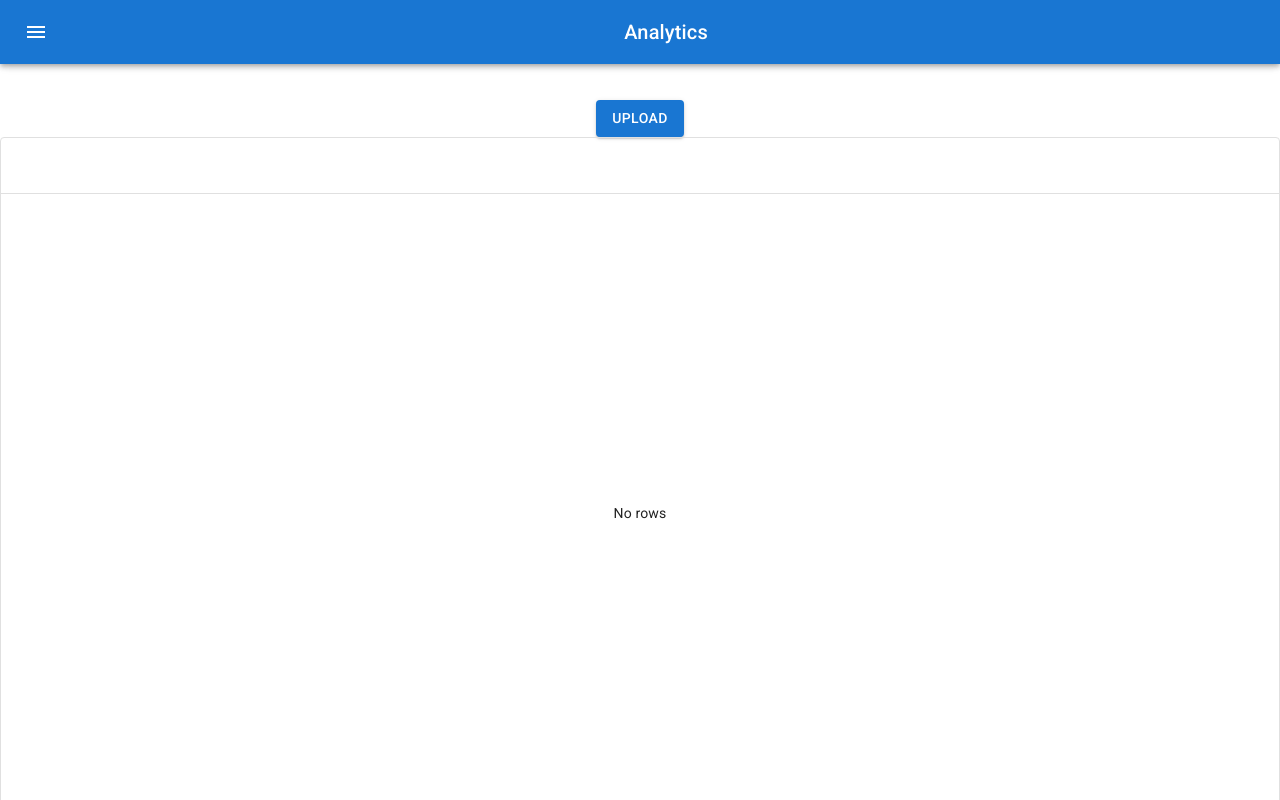
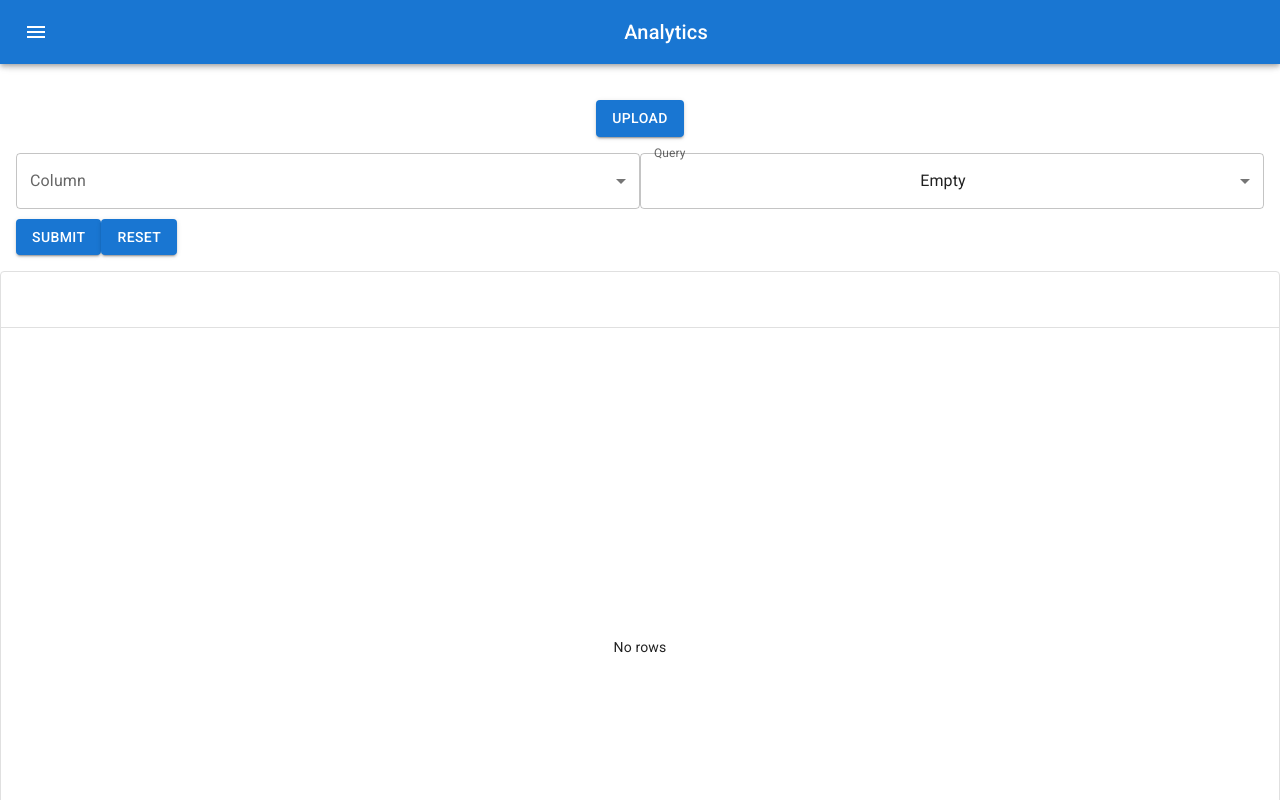
Before and after one commit to junaidp/analytics, a React (Create React App) app in the folder analytics/: page / in a window 1280 px wide. Shown: the top 800 px of the page. Built offline with nearby package versions, Linux system fonts and the light colour scheme.

Commit message:
feature/JC-code

```diff
--- a/analytics/package.json
+++ b/analytics/package.json
@@ -8,12 +8,14 @@
     "@mui/icons-material": "^5.8.4",
     "@mui/material": "^5.8.4",
     "@mui/x-data-grid": "^5.12.2",
+    "@mui/x-data-grid-generator": "^5.12.2",
     "@testing-library/jest-dom": "^5.16.4",
     "@testing-library/react": "^13.3.0",
     "@testing-library/user-event": "^13.5.0",
     "react": "^18.2.0",
     "react-dom": "^18.2.0",
     "react-scripts": "5.0.1",
+    "react-window": "^1.8.7",
     "web-vitals": "^2.1.4",
     "xlsx": "^0.18.5"
   },
--- a/analytics/src/Pages/Main/index.js
+++ b/analytics/src/Pages/Main/index.js
@@ -4,8 +4,14 @@ import Button from "@mui/material/Button";
 import { useState } from "react";
 import * as XLSX from "xlsx";
 import LinearLoader from "../../components/Spinner";
-import { replaceSpaceWithCharacter, toTitleCase } from "../../components/Helper";
-import DataTableGrid from '../../components/Grid'
+import {
+  replaceSpaceWithCharacter,
+  toTitleCase,
+} from "../../components/Helper";
+import DataTableGrid from "../../components/Grid";
+import AdvanceFilter from "../../components/Filter";
+import CustomList from "../../components/List";
+import BasicAlerts from "../../components/Alert";
 const Input = styled("input")({
   display: "none",
 });
@@ -13,7 +19,16 @@ const Input = styled("input")({
 const Main = () => {
   const [columns, setColumns] = useState([]);
   const [gridData, setGridData] = useState([]);
+  const [filteredData, setFilteredData] = useState([]);
   const [isVisible, setIsVisible] = useState(false);
+  const [isDataFiltered, setIsDataFiltered] = useState(false);
+  const [missingJCRecord, setMissingRecord] = useState([]);
+  const [isGridShow, setIsGridShow] = useState(true);
+  const [alert, setAlert] = useState({
+    isAlert: false,
+    severity: "",
+    text: "",
+  });
 
   const onChange = (e) => {
     setIsVisible(true);
@@ -26,7 +41,6 @@ const Main = () => {
       const wsname = wb.SheetNames[0];
       const ws = wb.Sheets[wsname];
       const data = XLSX.utils.sheet_to_json(ws, { header: 1 });
-      //debugger;
       console.log(data);
       mapData(data);
     };
@@ -61,6 +75,108 @@ const Main = () => {
     setGridData(gridData);
     setIsVisible(false);
   };
+
+  const onCancel = () => {
+    setIsDataFiltered(false);
+    setAlert({ isAlert: false });
+  };
+
+  const filterHandleSubmit = (e) => {
+    setAlert({ isAlert: false });
+    switch (e.query) {
+      case 1: {
+        getMissingRecords(gridData, e.column);
+        break;
+      }
+      case 2: {
+        getDuplicateRecords(gridData, e.column);
+        break;
+      }
+      case 3: {
+        findMissingSequence(gridData, e.column);
+        break;
+      }
+      default: {
+      }
+    }
+  };
+
+  const getMissingRecords = async (data = [], field) => {
+    setIsVisible(true);
+    let missingData = [];
+
+    await Promise.all(
+      data.map((el) => {
+        if (el[field] == null || el[field] == undefined || el[field] == "") {
+          missingData.push(el);
+        }
+      })
+    );
+
+    setIsDataFiltered(true);
+    setIsGridShow(true);
+    setFilteredData(missingData);
+    setIsVisible(false);
+    console.log("MissingData", missingData);
+  };
+
+  const getDuplicateRecords = async (data = [], field) => {
+    setIsVisible(true);
+
+    const duplicateIds = await Promise.all(
+      data.map((v) => v[field]).filter((v, i, vIds) => vIds.indexOf(v) !== i)
+    );
+
+    const duplicates = await Promise.all(
+      data.filter((obj) => duplicateIds.includes(obj[field]))
+    );
+
+    console.log("duplicates", JSON.stringify(duplicates));
+    setIsDataFiltered(true);
+    setIsGridShow(true);
+    setFilteredData(duplicates.sort((a, b) => a[field] - b[field]));
+    setIsVisible(false);
+  };
+
+  const findMissingSequence = async (data = [], field) => {
+    if (field != "Jc_Code") {
+      setAlert({
+        isAlert: true,
+        severity: "error",
+        text: "This filter is only applicable for JC Code",
+      });
+      return;
+    }
+    setIsVisible(true);
+    let missingRecords = [];
+
+    await Promise.all(
+      data
+        .filter((i) => i)
+        .map((el, index) => {
+          let difference;
+
+          difference = (data[index + 1]?.Jc_Code || 0) - el.Jc_Code;
+          if (difference > 1) {
+            let r1 = el.Jc_Code + 1;
+            let r2 = el.Jc_Code + difference - 1;
+            let text =
+              r1 == r2
+                ? `${el.Jc_Code + 1} is missing`
+                : `${el.Jc_Code + 1} - ${
+                    el.Jc_Code + difference - 1
+                  } is missing`;
+            console.log(text);
+            missingRecords.push(text);
+          }
+        })
+    );
+
+    setIsVisible(false);
+    setIsGridShow(false);
+    setMissingRecord(missingRecords);
+  };
+
   return (
     <>
       <LinearLoader isVisible={isVisible} />
@@ -76,9 +192,25 @@ const Main = () => {
           Upload
         </Button>
       </label>
+      <AdvanceFilter
+        columns={columns}
+        handleSubmit={filterHandleSubmit}
+        onCancel={onCancel}
+      />
+      {alert.isAlert ? (
+        <BasicAlerts severity={alert.severity} text={alert.text}></BasicAlerts>
+      ) : null}
+      {isGridShow ? (
+        <DataTableGrid
+          gridData={isDataFiltered ? filteredData : gridData}
+          columns={columns}
+          isCheckbox={false}
+        />
+      ) : (
+        <CustomList title="Missing JC Code" data={missingJCRecord} />
+      )}
 
-      <DataTableGrid data={gridData} columns={columns} isCheckbox={false} />
-      <LinearLoader isVisible={isVisible} />
+      {/* <LinearLoader isVisible={isVisible} /> */}
     </>
   );
 };
--- /dev/null
+++ b/analytics/src/components/Alert/index.js
@@ -0,0 +1,13 @@
+import * as React from "react";
+import Alert from "@mui/material/Alert";
+import Stack from "@mui/material/Stack";
+
+const BasicAlerts = ({ severity = "success", text = "No Text Found" }) => {
+  return (
+    <Stack sx={{ width: "100%" }} spacing={2}>
+      {}
+      <Alert severity={severity}>{text}</Alert>
+    </Stack>
+  );
+};
+export default BasicAlerts;
--- /dev/null
+++ b/analytics/src/components/Filter/index.js
@@ -0,0 +1,52 @@
+import React from "react";
+import Box from "@mui/material/Box";
+import CustomSelect from "../Select";
+import { Button } from "@mui/material";
+
+const queryOptions = [
+  { field: 1, headerName: "Empty" },
+  { field: 2, headerName: "Duplicate" },
+  { field: 3, headerName: "Missing Sequence" },
+];
+
+const AdvanceFilter = ({ columns, handleSubmit = (e) => {}, onCancel = () => {} }) => {
+  console.log("columns", columns);
+  const [filterState, setFilterState] = React.useState({
+    column: "",
+    query: 1,
+  });
+
+  const handleChange = (value, key) => {
+    setFilterState({ ...filterState, [key]: value.target.value });
+  };
+
+  console.log(filterState);
+
+  return (
+    <Box sx={{ minWidth: 120, margin: 2 }}>
+      <div style={{ display: "flex", width: "100%" }}>
+        <CustomSelect
+          data={columns}
+          value={filterState.column}
+          title={"Column"}
+          stateKey="column"
+          handleChange={handleChange}
+        />
+        <CustomSelect
+          data={queryOptions}
+          title={"Query"}
+          value={filterState.query}
+          stateKey="query"
+          handleChange={handleChange}
+        />
+      </div>
+      <div
+        style={{ marginTop: 10, display: "flex", justifyContent: "flex-start" }}
+      >
+        <Button variant="contained" onClick={() => handleSubmit(filterState)}>Submit</Button>
+        <Button variant="contained" onClick={() => onCancel()}>Reset</Button>
+      </div>
+    </Box>
+  );
+};
+export default AdvanceFilter;
--- a/analytics/src/components/Grid/index.js
+++ b/analytics/src/components/Grid/index.js
@@ -2,11 +2,11 @@ import React from "react";
 import Box from "@mui/material/Box";
 import { DataGrid } from "@mui/x-data-grid";
 
-const DataTableGrid = ({columns,data = []} , isCheckbox = false) => {
+const DataTableGrid = ({columns,gridData = []} , isCheckbox = false) => {
   return (
     <Box sx={{ height: "calc(100vh - 50px)", width: "100%" }}>
       <DataGrid
-        rows={data}
+        rows={gridData}
         columns={columns}
         pageSize={15}
         rowsPerPageOptions={[5]}
--- /dev/null
+++ b/analytics/src/components/List/index.js
@@ -0,0 +1,40 @@
+import * as React from "react";
+import List from "@mui/material/List";
+import ListItem from "@mui/material/ListItem";
+import ListItemText from "@mui/material/ListItemText";
+import { ListSubheader } from "@mui/material";
+
+// const renderRow = ({ title = "", data = [] }) => {
+//   return data.map((el, index) => {
+//     <ListItem key={index} component="div" disablePadding>
+//       <ListItemButton>
+//         <ListItemText primary={el} />
+//       </ListItemButton>
+//     </ListItem>;
+//   });
+// };
+
+const CustomList = ({ title = "", data = [] }) => {
+  return (
+    <div style={{ display: "flex", justifyContent: "center" }}>
+      <List
+        sx={{
+          width: "100%",
+          maxWidth: 360,
+          bgcolor: "background.paper",
+          overflow: "auto",
+          maxHeight: 500,
+        }}
+      >
+        <ListSubheader>{title}</ListSubheader>
+        {data.map((el, index) => (
+          <ListItem key={index}>
+            <ListItemText primary={`${++index}: ${el}`} />
+          </ListItem>
+        ))}
+      </List>
+    </div>
+  );
+};
+
+export default CustomList;
--- /dev/null
+++ b/analytics/src/components/Select/index.js
@@ -0,0 +1,34 @@
+import { FormControl, InputLabel, MenuItem, Select } from "@mui/material";
+import React from "react";
+const CustomSelect = ({
+  data = [],
+  title,
+  value,
+  stateKey,
+  handleChange = (a, b) => {},
+}) => {
+  const OptionGenerator = (data = []) =>
+    data.map((e, index) => (
+      <MenuItem key={e.field} value={e.field}>
+        {e.headerName}
+      </MenuItem>
+    ));
+
+  return (
+    <>
+      {" "}
+      <FormControl style={{ width: "50%" }}>
+        <InputLabel id={stateKey}>{title}</InputLabel>
+        <Select
+          id={stateKey}
+          value={value}
+          onChange={(e) => handleChange(e,stateKey)}
+        >
+          {OptionGenerator(data)}
+        </Select>
+      </FormControl>
+    </>
+  );
+};
+
+export default CustomSelect;
--- a/analytics/src/components/Spinner/index.js
+++ b/analytics/src/components/Spinner/index.js
@@ -1,12 +1,14 @@
 import React from "react";
 import Stack from "@mui/material/Stack";
 import LinearProgress from "@mui/material/LinearProgress";
+import { Box, CircularProgress } from "@mui/material";
 
 const LinearLoader = ({ isVisible }) => {
   return (
     <Stack sx={{ width: "100%", color: "grey.500" }} spacing={2}>
       {isVisible ? <LinearProgress color="secondary" /> : null}
     </Stack>
+
   );
 };
 export default LinearLoader;
```
Also changed, not shown: 1 other file (tests, documents, lock files or other folders).
